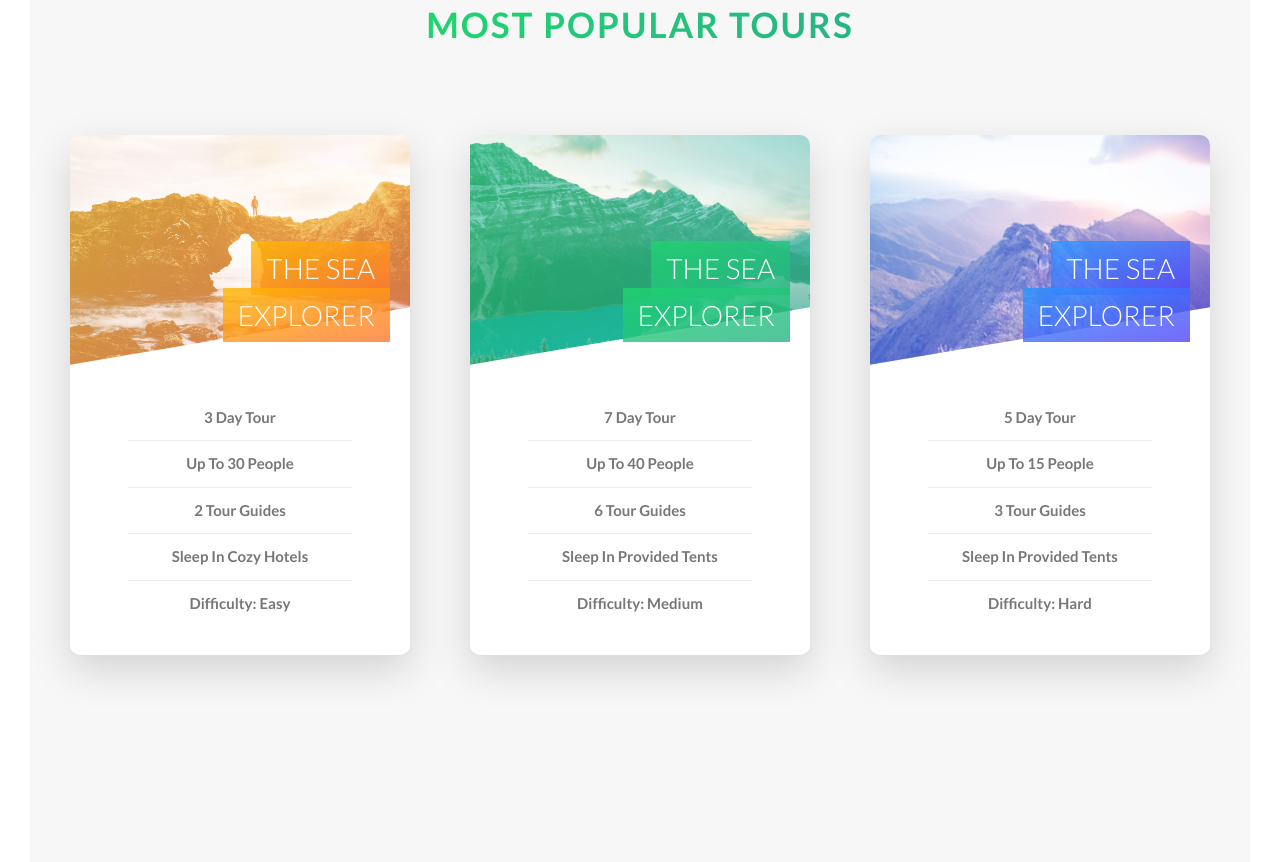
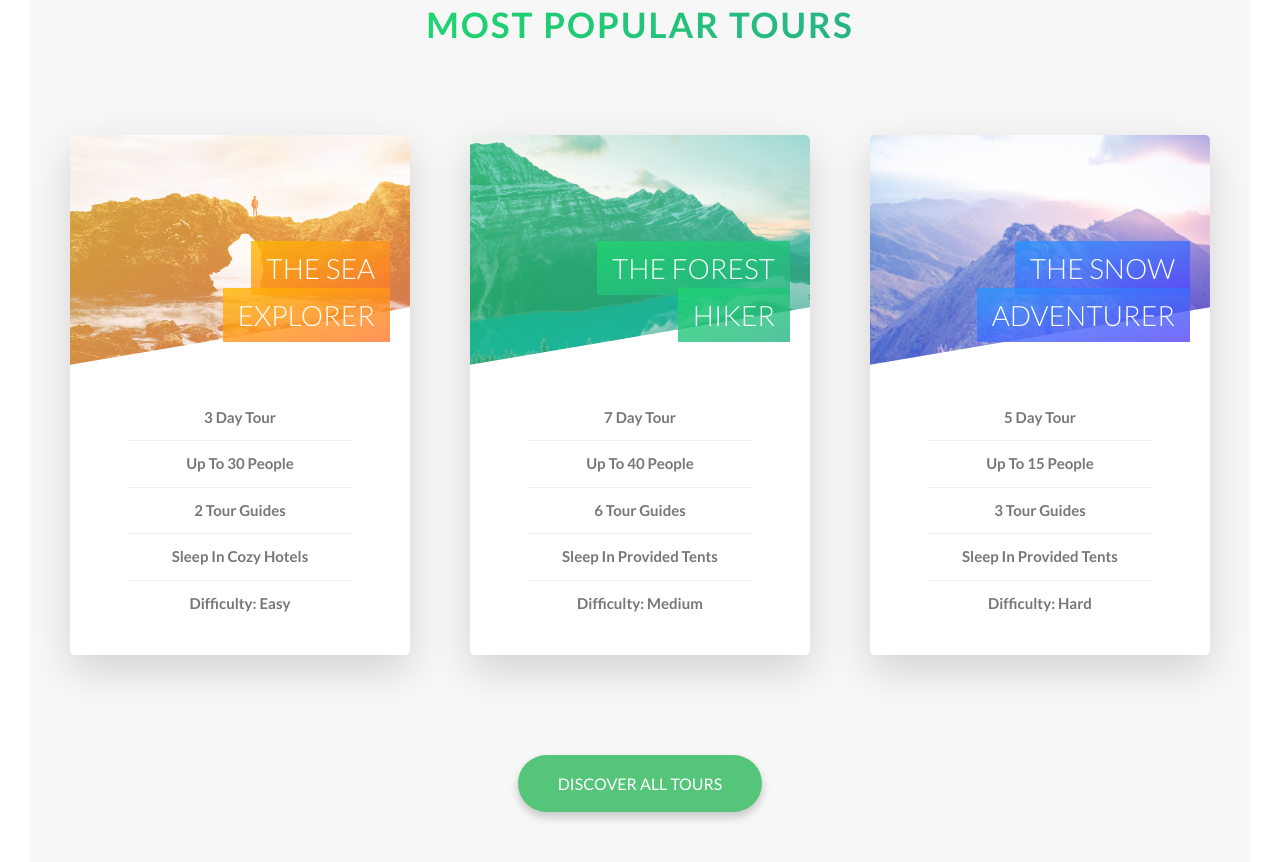
Before and after one commit to SCuvanov/Natours, a website: page index.html in a window 1280 px wide. Shown: the part 2631-3493 px from the top of the page. Drawn offline with Linux system fonts and the light colour scheme.

Commit message:
Adding finishing touches to section-tours

```diff
--- a/index.html
+++ b/index.html
@@ -152,7 +152,7 @@
                             </div>
                             <h4 class="card__heading">
                                 <span class="card__heading-span card__heading-span--2">
-                                    The Sea Explorer
+                                    The Forest Hiker
                                 </span>
                             </h4>
                             <div class="card__details">
@@ -184,7 +184,7 @@
                             </div>
                             <h4 class="card__heading">
                                 <span class="card__heading-span card__heading-span--3">
-                                    The Sea Explorer
+                                    The Snow Adventurer
                                 </span>
                             </h4>
                             <div class="card__details">
@@ -208,6 +208,9 @@
                         </div>
                     </div>
                 </div>
+            </div>
+            <div class="u-center-text u-margin-top-xlarge">
+                <a href="#" class="btn btn--primary">Discover All Tours</a>
             </div>
         </section>
     </main>
--- a/sass/base/_utilities.scss
+++ b/sass/base/_utilities.scss
@@ -17,3 +17,23 @@
 .u-margin-bottom-large {
     margin-bottom: 8rem;
 }
+
+.u-margin-top-xsmall {
+    margin-top: .5rem;
+}
+
+.u-margin-top-small {
+    margin-top: 1.5rem;
+}
+
+.u-margin-top-medium {
+    margin-top: 4rem;
+}
+
+.u-margin-top-large {
+    margin-top: 8rem;
+}
+
+.u-margin-top-xlarge {
+    margin-top: 10rem;
+}
--- a/sass/components/_button.scss
+++ b/sass/components/_button.scss
@@ -34,6 +34,15 @@
 
         &::after {
             background-color: $color-white;
+        }
+    }
+
+    &--primary {
+        background-color: $color-primary;
+        color: $color-white;
+
+        &::after {
+            background-color: $color-primary;
         }
     }
 
--- a/sass/components/_card.scss
+++ b/sass/components/_card.scss
@@ -12,7 +12,7 @@
         top: 0;
         left: 0;
         backface-visibility: hidden;
-        border-radius: 1rem;
+        border-radius: 0.5rem;
         overflow: hidden;
         box-shadow: 0 1.5rem 4rem rgba($color-black, $alpha: .15);
 
--- a/sass/components/_feature-box.scss
+++ b/sass/components/_feature-box.scss
@@ -1,7 +1,7 @@
 .feature-box {
     background-color: rgba($color-white, $alpha: .80);
     padding: 3rem 3rem;
-    border-radius: 1rem;
+    border-radius: 0.5rem;
     font-size: 1.5rem;
     text-align: center;
     box-shadow: 0 1.5rem 4rem rgba($color-black, $alpha: .15);
--- a/sass/pages/_home.scss
+++ b/sass/pages/_home.scss
@@ -17,6 +17,6 @@
 
 .section-tours {
     background-color: $color-grey-light-1;
-    padding: 33rem 0 50rem 0;
+    padding: 33rem 0 15rem 0;
     margin-top: -20vh;
 }
```
Also changed, not shown: resources/css/style.css.
